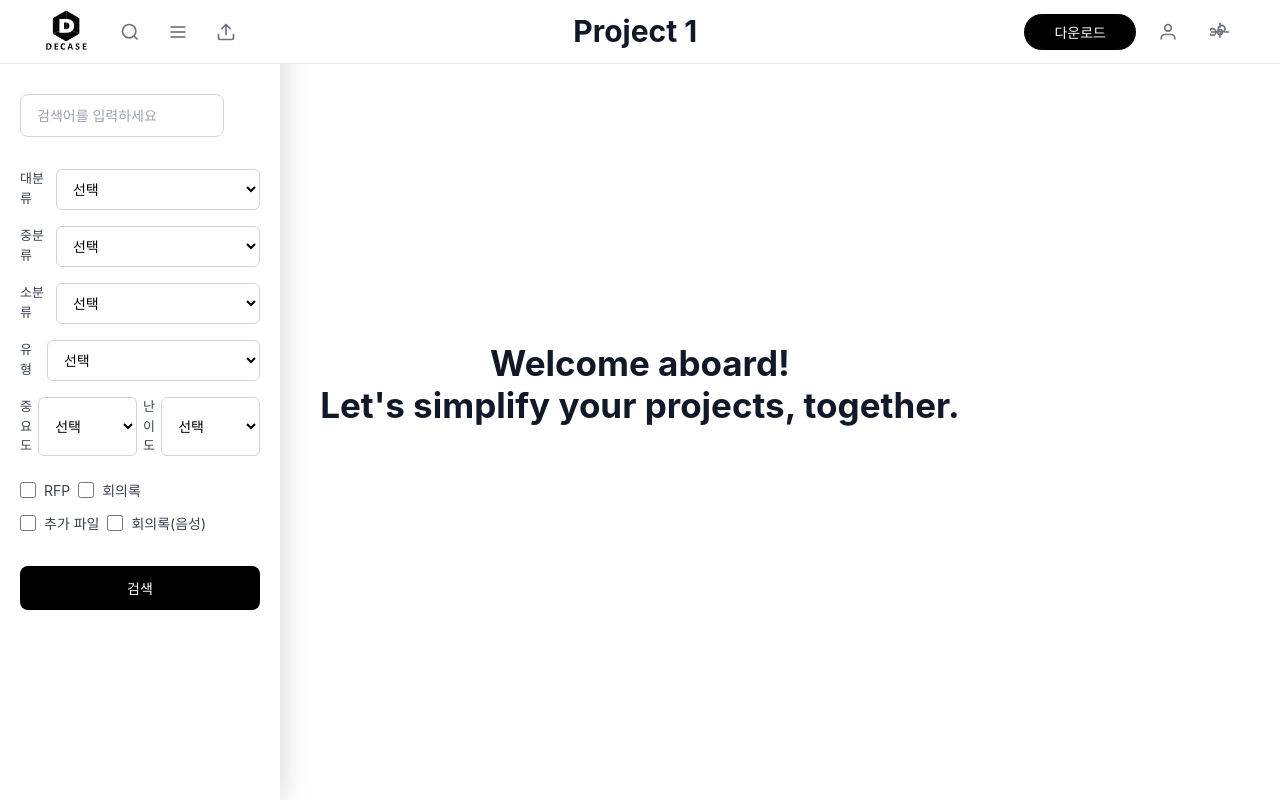
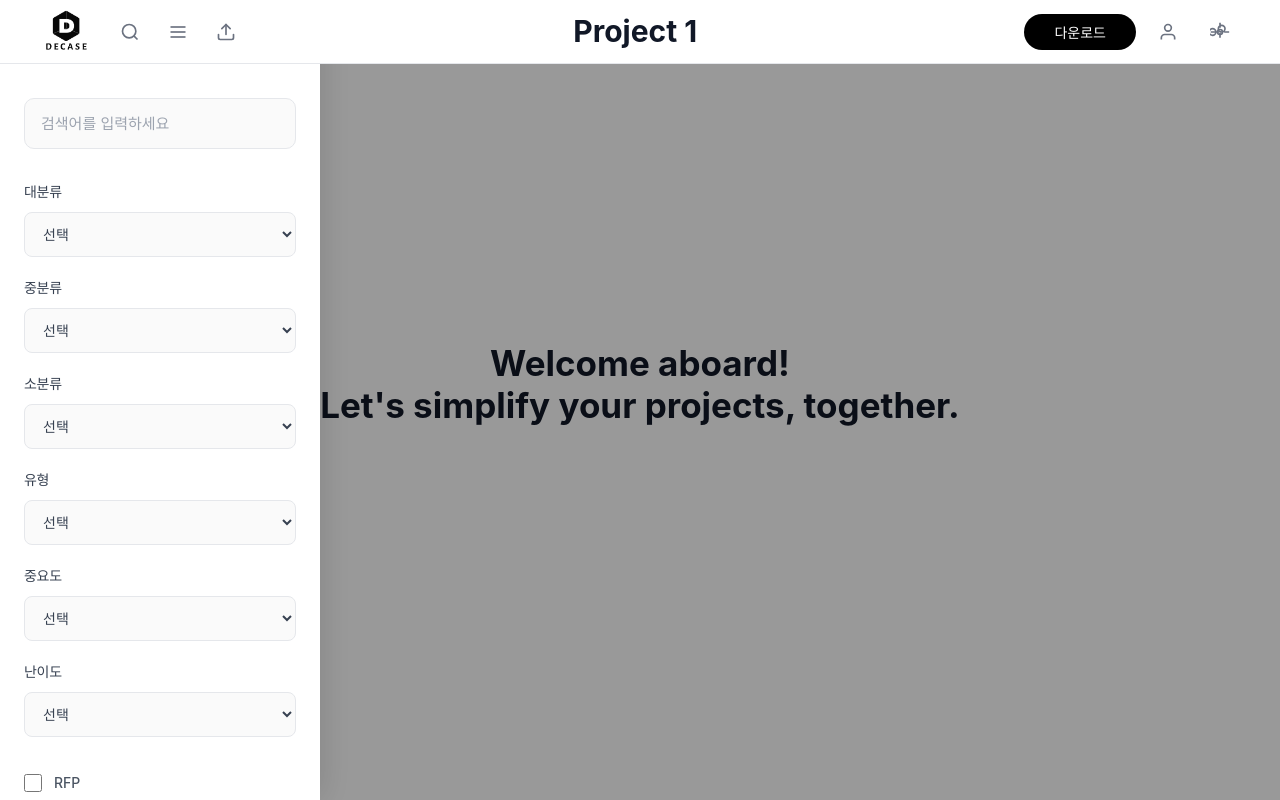
Before and after one commit to 8-do-nenemddin/DECASE-FE, a Vue app: page /projects/1 in a window 1280 px wide. Both pictures are taken after a click on the button 130 px from the left and 31 px from the top of the page. Built offline with nearby package versions, Linux system fonts and the light colour scheme.

Commit message:
style: 검색 사이드 바 위치 조정 및 스타일 수정

```diff
--- a/src/components/projects/header/HeaderBar.vue
+++ b/src/components/projects/header/HeaderBar.vue
@@ -124,7 +124,7 @@
 <script setup>
 import { ref } from "vue";
 import { useRouter } from "vue-router";
-import SearchRequirementsSidebar from "./SearchRequirementsSidebar.vue";
+import SearchRequirementsSidebar from "./search_rd/SearchRequirementsSidebar.vue";
 import ManageFileSidebar from "./ManageFileSidebar.vue";
 import UploadSourceModal from "./file_upload/UploadSourceModal.vue"
 import DownloadFileModal from "./download_rd/DownloadFileModal.vue";
--- a/src/components/projects/header/SearchRequirementsSidebar.vue
+++ b/src/components/projects/header/search_rd/SearchRequirementsSidebar.vue
@@ -62,7 +62,7 @@
             </select>
           </div>
 
-          <!-- 중요도 -->
+          <!-- 중요도 & 난이도 -->
           <div class="filter-section">
             <label class="filter-label">중요도</label>
             <select v-model="filters.priority" class="filter-select">
@@ -71,9 +71,11 @@
               <option value="medium">보통</option>
               <option value="low">낮음</option>
             </select>
+          </div>
 
+          <div class="filter-section">
             <label class="filter-label">난이도</label>
-            <select v-model="filters.priority" class="filter-select">
+            <select v-model="filters.difficulty" class="filter-select">
               <option value="">선택</option>
               <option value="high">높음</option>
               <option value="medium">보통</option>
@@ -129,6 +131,7 @@ const filters = reactive({
   detailCategory: "",
   type: "",
   priority: "",
+  difficulty: "",
 });
 
 const options = reactive({
@@ -158,6 +161,7 @@ const performSearch = () => {
   left: 0;
   width: 100vw;
   height: 100vh;
+  background: rgba(0, 0, 0, 0.4);
   animation: overlayFadeIn 0.3s ease-out;
 }
 
@@ -175,10 +179,10 @@ const performSearch = () => {
   position: fixed;
   top: 0;
   left: 0;
-  width: 280px;
+  width: 320px;
   height: 100vh;
-  background: white;
-  box-shadow: 4px 0 25px rgba(0, 0, 0, 0.15);
+  background: #ffffff;
+  box-shadow: 4px 0 30px rgba(0, 0, 0, 0.12);
   z-index: 51;
   animation: sidebarSlideIn 0.4s cubic-bezier(0.4, 0, 0.2, 1);
   overflow-y: auto;
@@ -195,144 +199,172 @@ const performSearch = () => {
 
 .sidebar-content {
   margin-top: 70px;
-  padding: 24px 20px;
+  padding: 28px 24px;
   display: flex;
   flex-direction: column;
-  gap: 24px;
+  gap: 28px;
 }
 
 /* 검색 섹션 */
 .search-section {
-  margin-bottom: 8px;
+  margin-bottom: 4px;
 }
 
 .search-input {
-  width: 85%;
-  padding: 12px 16px;
-  border: 1px solid #d1d5db;
-  border-radius: 8px;
-  font-size: 14px;
-  transition: all 0.2s ease;
-  background: #ffffff;
+  width: 100%;
+  padding: 14px 16px;
+  border: 1.5px solid #e5e7eb;
+  border-radius: 10px;
+  font-size: 15px;
+  transition: all 0.3s ease;
+  background: #fafafa;
   font-family: inherit;
+  line-height: 1.4;
 }
 
 .search-input:focus {
   outline: none;
   border-color: #e53e3e;
-  box-shadow: 0 0 0 3px rgba(229, 62, 62, 0.1);
+  background: #ffffff;
+  box-shadow: 0 0 0 3px rgba(229, 62, 62, 0.08);
 }
 
 .search-input::placeholder {
   color: #9ca3af;
+  font-weight: 400;
 }
 
 /* 필터 섹션들 */
 .filter-sections {
   display: flex;
   flex-direction: column;
-  gap: 16px;
+  gap: 20px;
 }
 
 .filter-section {
   display: flex;
-  /* flex-direction: column; */
-  gap: 6px;
+  flex-direction: column;
+  gap: 8px;
 }
 
 .filter-label {
-  font-size: 13px;
-  font-weight: 500;
+  font-size: 14px;
+  font-weight: 600;
   color: #374151;
+  margin-bottom: 2px;
+  letter-spacing: -0.02em;
 }
 
 .filter-select {
   width: 100%;
-  padding: 10px 12px;
-  border: 1px solid #d1d5db;
-  border-radius: 6px;
+  padding: 12px 14px;
+  border: 1.5px solid #e5e7eb;
+  border-radius: 8px;
   font-size: 14px;
-  background: white;
+  background: #fafafa;
   cursor: pointer;
-  transition: all 0.2s ease;
+  transition: all 0.3s ease;
   font-family: inherit;
+  line-height: 1.4;
+  color: #374151;
 }
 
 .filter-select:focus {
   outline: none;
   border-color: #e53e3e;
-  box-shadow: 0 0 0 3px rgba(229, 62, 62, 0.1);
+  background: #ffffff;
+  box-shadow: 0 0 0 3px rgba(229, 62, 62, 0.08);
 }
 
 .filter-select:hover {
-  border-color: #9ca3af;
+  border-color: #d1d5db;
+  background: #ffffff;
+}
+
+.filter-select option {
+  padding: 8px;
+  font-size: 14px;
 }
 
 /* 체크박스 섹션 */
 .checkbox-section {
   display: flex;
   flex-direction: column;
-  gap: 12px;
+  gap: 16px;
+  padding: 4px 0;
 }
 
 .checkbox-group {
   display: flex;
-  /* flex-direction: column; */
-  gap: 8px;
+  flex-direction: column;
+  gap: 12px;
 }
 
 .checkbox-item {
   display: flex;
   align-items: center;
-  gap: 8px;
+  gap: 12px;
   cursor: pointer;
   transition: all 0.2s ease;
+  padding: 4px 0;
 }
 
 .checkbox-item:hover {
   color: #e53e3e;
 }
 
+.checkbox-item:hover .checkbox-label {
+  color: #e53e3e;
+}
+
 .checkbox-item input[type="checkbox"] {
-  width: 16px;
-  height: 16px;
+  width: 18px;
+  height: 18px;
   cursor: pointer;
   accent-color: #e53e3e;
+  margin: 0;
 }
 
 .checkbox-label {
   font-size: 14px;
-  color: #374151;
+  color: #4b5563;
   user-select: none;
+  font-weight: 500;
+  line-height: 1.4;
+  transition: color 0.2s ease;
 }
 
 /* 액션 섹션 */
 .action-section {
   margin-top: 8px;
+  padding-top: 4px;
 }
 
 .search-button {
   width: 100%;
-  background: #000000;
+  background: linear-gradient(135deg, #1f2937 0%, #374151 100%);
   color: white;
   border: none;
-  padding: 12px 16px;
-  border-radius: 8px;
-  font-size: 14px;
+  padding: 14px 20px;
+  border-radius: 10px;
+  font-size: 15px;
   font-weight: 600;
   cursor: pointer;
-  transition: all 0.2s ease;
+  transition: all 0.3s ease;
   font-family: inherit;
+  letter-spacing: -0.02em;
+  box-shadow: 0 2px 8px rgba(31, 41, 55, 0.15);
 }
 
 .search-button:hover {
-  background: #1f2937;
-  transform: translateY(-1px);
-  box-shadow: 0 4px 12px rgba(0, 0, 0, 0.15);
+  background: linear-gradient(135deg, #374151 0%, #4b5563 100%);
+  transform: translateY(-2px);
+  box-shadow: 0 6px 20px rgba(31, 41, 55, 0.25);
 }
 
 .search-button:active {
-  transform: translateY(0);
+  transform: translateY(-1px);
+  box-shadow: 0 4px 12px rgba(31, 41, 55, 0.2);
 }
 
 /* 반응형 디자인 */
@@ -342,32 +374,51 @@ const performSearch = () => {
   }
 
   .sidebar-content {
-    padding: 20px 16px;
+    padding: 24px 20px;
+    gap: 24px;
   }
 }
 
 @media (max-width: 480px) {
   .sidebar-content {
-    padding: 16px 12px;
+    padding: 20px 16px;
     gap: 20px;
   }
 
   .filter-sections {
+    gap: 18px;
+  }
+
+  .checkbox-section {
     gap: 14px;
   }
 
-  .checkbox-section {
+  .checkbox-group {
     gap: 10px;
   }
 }
 
-/* 스크롤바 숨김 */
+/* 스크롤바 커스터마이징 */
 .sidebar::-webkit-scrollbar {
-  display: none;
+  width: 6px;
 }
 
+.sidebar::-webkit-scrollbar-track {
+  background: #f9fafb;
+}
+
+.sidebar::-webkit-scrollbar-thumb {
+  background: #d1d5db;
+  border-radius: 3px;
+}
+
+.sidebar::-webkit-scrollbar-thumb:hover {
+  background: #9ca3af;
+}
+
+/* Firefox 스크롤바 */
 .sidebar {
-  -ms-overflow-style: none;
-  scrollbar-width: none;
+  scrollbar-width: thin;
+  scrollbar-color: #d1d5db #f9fafb;
 }
 </style>
```
